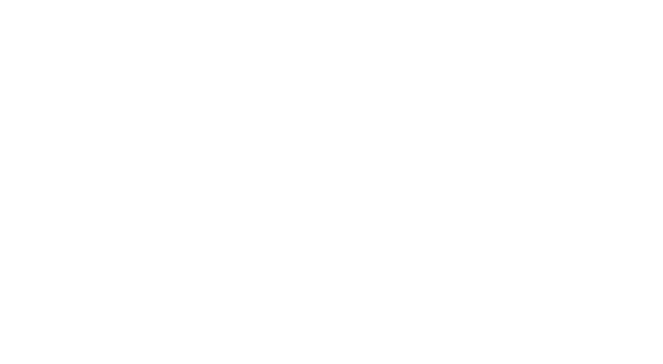
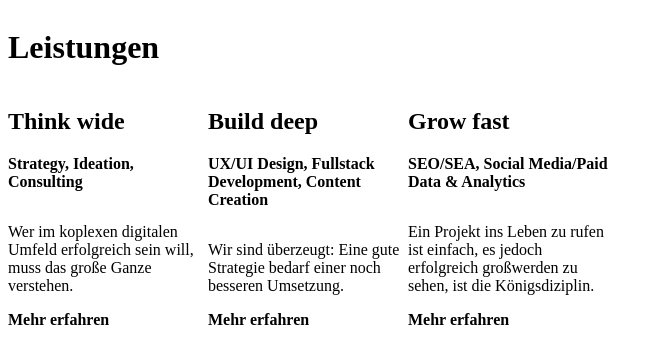
Before and after one commit to hgiesel/hellicht-example, a Next.js app: page / in a window 1280 px wide. Shown: the top 364 px of the page, without its empty margins (0-663 px from the left). Built offline with nearby package versions, Linux system fonts and the light colour scheme.

Commit message:
Add card component

```diff
--- /dev/null
+++ b/src/app/Card.module.css
@@ -0,0 +1,12 @@
+.card {
+  max-width: 200px;
+}
+
+.title {
+  font-color: green;
+}
+
+.subtitle {
+  font-weight: bold;
+  margin-bottom: 2rem;
+}
--- /dev/null
+++ b/src/app/Card.tsx
@@ -0,0 +1,23 @@
+import styles from './Card.module.css';
+import { ReactNode } from 'react';
+
+export default function Card({
+  title,
+  subtitle,
+  children,
+  backgroundColor = 'white',
+}: {
+  title: ReactNode;
+  subtitle: ReactNode;
+  children: ReactNode;
+  backgroundColor?: string;
+}) {
+  return (
+    <div className={styles.card} style={{ backgroundColor }}>
+      <h2 className={styles.title}>{title}</h2>
+      <p className={styles.subtitle}>{subtitle}</p>
+      {children}
+      <strong>Mehr erfahren</strong>
+    </div>
+  );
+}
--- a/src/app/globals.css
+++ b/src/app/globals.css
@@ -1,3 +1,13 @@
+:root {
+  --brand-primary: #ec6842;
+  --brand-secondary: #313945;
+
+  --brand-white: #ffffff;
+  --brand-gray-1: #f9f9f9;
+  --brand-gray-2: #bcbcbc;
+  --brand-gray-3: #747474;
+  --brand-black: #333333;
+}
 * {
   box-sizing: border-box;
 }
--- a/src/app/page.module.css
+++ b/src/app/page.module.css
@@ -1,229 +1,6 @@
-.main {
+
+.cardCarousel {
   display: flex;
-  flex-direction: column;
-  justify-content: space-between;
-  align-items: center;
-  padding: 6rem;
-  min-height: 100vh;
+  flex-direction: row;
+  margin-bottom: 50px;
 }
-
-.description {
-  display: inherit;
-  justify-content: inherit;
-  align-items: inherit;
-  font-size: 0.85rem;
-  max-width: var(--max-width);
-  width: 100%;
-  z-index: 2;
-  font-family: var(--font-mono);
-}
-
-.description a {
-  display: flex;
-  justify-content: center;
-  align-items: center;
-  gap: 0.5rem;
-}
-
-.description p {
-  position: relative;
-  margin: 0;
-  padding: 1rem;
-  background-color: rgba(var(--callout-rgb), 0.5);
-  border: 1px solid rgba(var(--callout-border-rgb), 0.3);
-  border-radius: var(--border-radius);
-}
-
-.code {
-  font-weight: 700;
-  font-family: var(--font-mono);
-}
-
-.grid {
-  display: grid;
-  grid-template-columns: repeat(4, minmax(25%, auto));
-  width: var(--max-width);
-  max-width: 100%;
-}
-
-.card {
-  padding: 1rem 1.2rem;
-  border-radius: var(--border-radius);
-  background: rgba(var(--card-rgb), 0);
-  border: 1px solid rgba(var(--card-border-rgb), 0);
-  transition: background 200ms, border 200ms;
-}
-
-.card span {
-  display: inline-block;
-  transition: transform 200ms;
-}
-
-.card h2 {
-  font-weight: 600;
-  margin-bottom: 0.7rem;
-}
-
-.card p {
-  margin: 0;
-  opacity: 0.6;
-  font-size: 0.9rem;
-  line-height: 1.5;
-  max-width: 30ch;
-}
-
-.center {
-  display: flex;
-  justify-content: center;
-  align-items: center;
-  position: relative;
-  padding: 4rem 0;
-}
-
-.center::before {
-  background: var(--secondary-glow);
-  border-radius: 50%;
-  width: 480px;
-  height: 360px;
-  margin-left: -400px;
-}
-
-.center::after {
-  background: var(--primary-glow);
-  width: 240px;
-  height: 180px;
-  z-index: -1;
-}
-
-.center::before,
-.center::after {
-  content: '';
-  left: 50%;
-  position: absolute;
-  filter: blur(45px);
-  transform: translateZ(0);
-}
-
-.logo {
-  position: relative;
-}
-/* Enable hover only on non-touch devices */
-@media (hover: hover) and (pointer: fine) {
-  .card:hover {
-    background: rgba(var(--card-rgb), 0.1);
-    border: 1px solid rgba(var(--card-border-rgb), 0.15);
-  }
-
-  .card:hover span {
-    transform: translateX(4px);
-  }
-}
-
-@media (prefers-reduced-motion) {
-  .card:hover span {
-    transform: none;
-  }
-}
-
-/* Mobile */
-@media (max-width: 700px) {
-  .content {
-    padding: 4rem;
-  }
-
-  .grid {
-    grid-template-columns: 1fr;
-    margin-bottom: 120px;
-    max-width: 320px;
-    text-align: center;
-  }
-
-  .card {
-    padding: 1rem 2.5rem;
-  }
-
-  .card h2 {
-    margin-bottom: 0.5rem;
-  }
-
-  .center {
-    padding: 8rem 0 6rem;
-  }
-
-  .center::before {
-    transform: none;
-    height: 300px;
-  }
-
-  .description {
-    font-size: 0.8rem;
-  }
-
-  .description a {
-    padding: 1rem;
-  }
-
-  .description p,
-  .description div {
-    display: flex;
-    justify-content: center;
-    position: fixed;
-    width: 100%;
-  }
-
-  .description p {
-    align-items: center;
-    inset: 0 0 auto;
-    padding: 2rem 1rem 1.4rem;
-    border-radius: 0;
-    border: none;
-    border-bottom: 1px solid rgba(var(--callout-border-rgb), 0.25);
-    background: linear-gradient(
-      to bottom,
-      rgba(var(--background-start-rgb), 1),
-      rgba(var(--callout-rgb), 0.5)
-    );
-    background-clip: padding-box;
-    backdrop-filter: blur(24px);
-  }
-
-  .description div {
-    align-items: flex-end;
-    pointer-events: none;
-    inset: auto 0 0;
-    padding: 2rem;
-    height: 200px;
-    background: linear-gradient(
-      to bottom,
-      transparent 0%,
-      rgb(var(--background-end-rgb)) 40%
-    );
-    z-index: 1;
-  }
-}
-
-/* Tablet and Smaller Desktop */
-@media (min-width: 701px) and (max-width: 1120px) {
-  .grid {
-    grid-template-columns: repeat(2, 50%);
-  }
-}
-
-@media (prefers-color-scheme: dark) {
-  .vercelLogo {
-    filter: invert(1);
-  }
-
-  .logo {
-    filter: invert(1) drop-shadow(0 0 0.3rem #ffffff70);
-  }
-}
-
-@keyframes rotate {
-  from {
-    transform: rotate(360deg);
-  }
-  to {
-    transform: rotate(0deg);
-  }
-}
--- a/src/app/page.tsx
+++ b/src/app/page.tsx
@@ -1,6 +1,37 @@
-import Image from 'next/image';
+import Card from './Card';
 import styles from './page.module.css';
 
 export default function App() {
-  return <main className={styles.main}></main>;
+  return (
+    <main>
+      <h1>Leistungen</h1>
+
+      <div className={styles.cardCarousel}>
+        <Card title="Think wide" subtitle="Strategy, Ideation, Consulting">
+          <p>
+            Wer im koplexen digitalen Umfeld erfolgreich sein will, muss das
+            große Ganze verstehen.
+          </p>
+        </Card>
+
+        <Card
+          title="Build deep"
+          subtitle="UX/UI Design, Fullstack Development, Content Creation">
+          <p>
+            Wir sind überzeugt: Eine gute Strategie bedarf einer noch besseren
+            Umsetzung.
+          </p>
+        </Card>
+
+        <Card
+          title="Grow fast"
+          subtitle="SEO/SEA, Social Media/Paid Data & Analytics">
+          <p>
+            Ein Projekt ins Leben zu rufen ist einfach, es jedoch erfolgreich
+            großwerden zu sehen, ist die Königsdiziplin.
+          </p>
+        </Card>
+      </div>
+    </main>
+  );
 }
```
